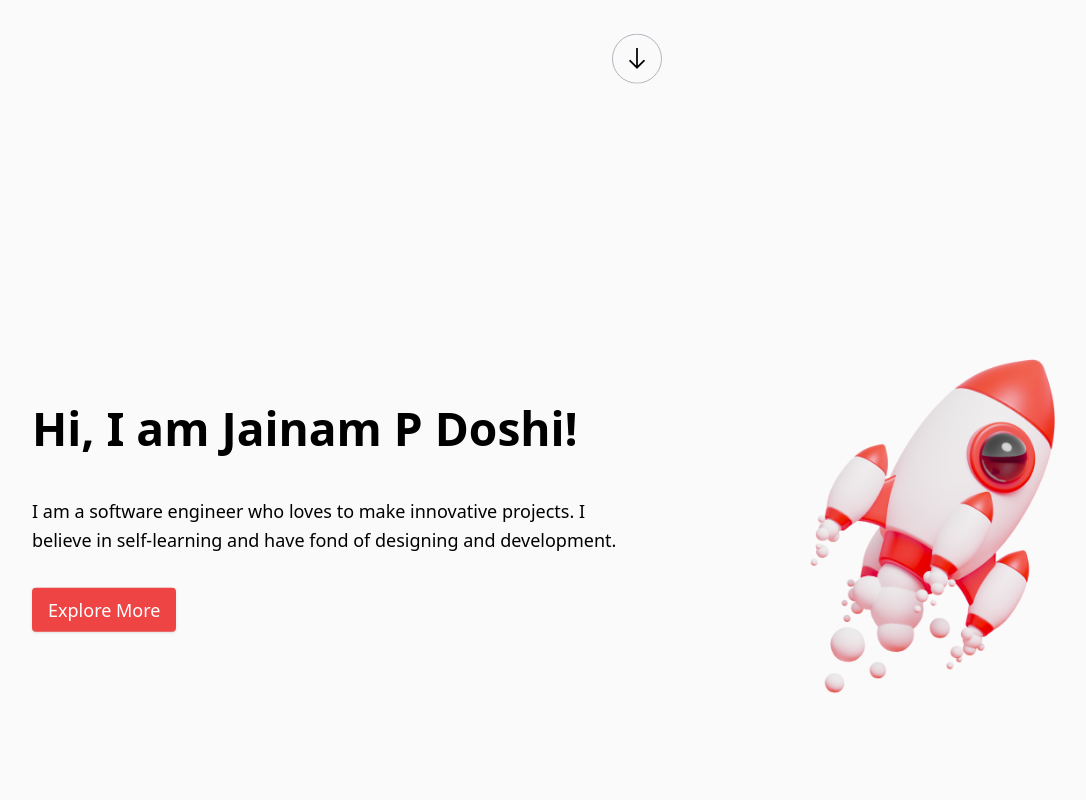
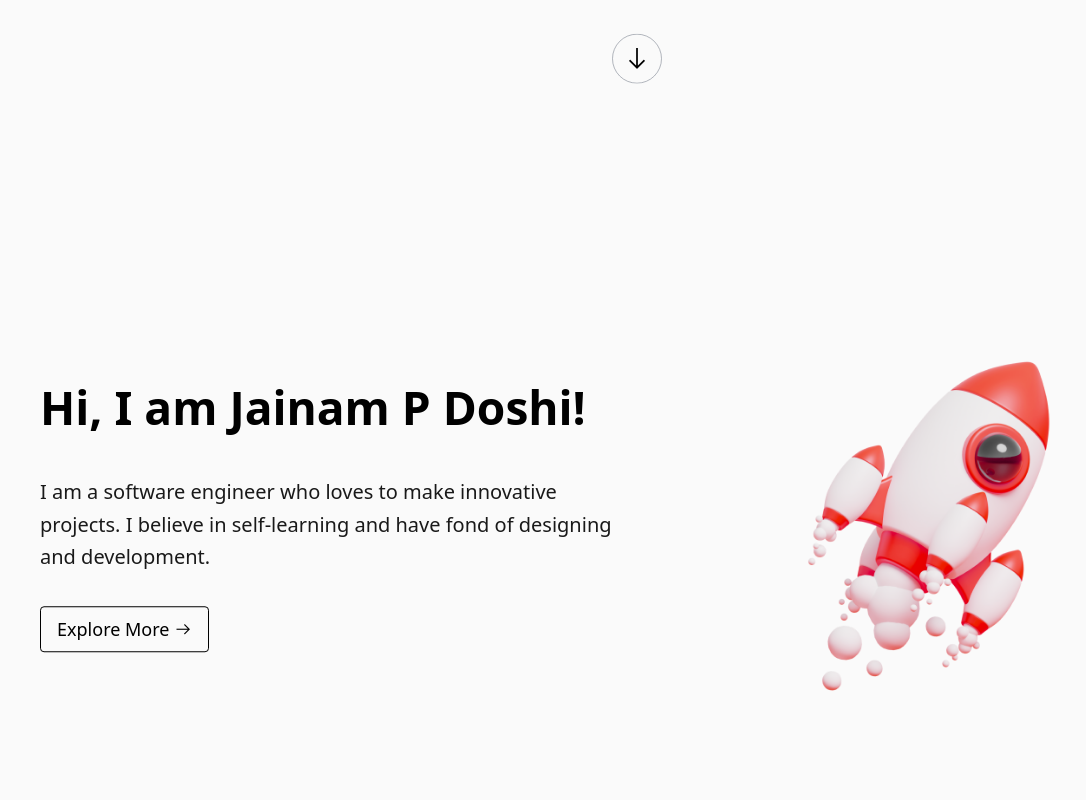
Before and after one commit to jpdoshi/jpdoshi, a React (Vite) app: page / in a window 1280 px wide. Shown: the part 680-1480 px from the top of the page, without its empty margins (8-1094 px from the left). Built offline with nearby package versions, Linux system fonts and the light colour scheme; a web font is replaced by a local one.

Commit message:
style changes

```diff
--- a/src/App.jsx
+++ b/src/App.jsx
@@ -38,16 +38,21 @@ const App = () => {
         <div className="flex h-full flex-col-reverse md:flex-row md:px-6">
           <div className="w-full md:h-[100vh] md:relative">
             <div className="w-full md:absolute md:top-[50%] md:left-[50%] md:translate-x-[-50%] md:translate-y-[-50%]">
-              <h1 className="text-4xl md:text-[3.6vw] font-[900] mb-6 md:mb-12 mt-8 md:mt-0">
+              <h1 className="text-4xl md:text-[3.6vw] font-[900] mb-8 md:mb-12 mt-8 md:mt-0">
                 Hi, I am Jainam P Doshi!
               </h1>
-              <p className="text-lg leading-relaxed mb-6 md:mb-8">
+              <p className="text-lg md:text-xl md:leading-relaxed mb-8 opacity-[90%]">
                 I am a software engineer who loves to make innovative projects.
                 I believe in self-learning and have fond of designing and
                 development.
               </p>
-              <button className="btn cursor-none text-lg text-white bg-red-500 px-4 py-2 block w-full md:w-auto rounded shadow">
-                Explore More
+              <button
+                className="btn cursor-none text-lg px-4 py-2 block w-full md:w-auto rounded border border-[var(--text-color)] hover:text-[var(--bg-color)] hover:bg-[var(--text-color)] duration-500"
+                onClick={() => {
+                  lenis.scrollTo("#about");
+                }}
+              >
+                Explore More <i className="las la-arrow-right"></i>
               </button>
             </div>
           </div>
@@ -55,7 +60,7 @@ const App = () => {
             <img
               src="/assets/rocket.png"
               alt="rocket.png"
-              className="mt-16 md:mt-0 md:w-3/4 md:absolute md:top-[50%] md:left-[50%] md:translate-x-[-50%] md:translate-y-[-50%]"
+              className="mt-16 md:mt-0 w-full md:w-3/4 max-w-[1024px] md:absolute md:top-[50%] md:left-[50%] md:translate-x-[-50%] md:translate-y-[-50%]"
             />
           </div>
         </div>
--- a/src/components/Navbar.jsx
+++ b/src/components/Navbar.jsx
@@ -1,4 +1,4 @@
-import React, { useEffect, useRef } from "react";
+import React, { useEffect, useState, useRef } from "react";
 
 import { useLenis } from "@studio-freight/react-lenis";
 
@@ -45,12 +45,9 @@ const Navbar = () => {
   return (
     <nav
       ref={navbarRef}
-      className="fixed z-50 w-full top-[-100%] px-4 flex h-[64px] duration-[800ms] overflow-auto mix-blend-exclusion"
+      className="fixed z-50 w-full top-[-100%] px-4 md:px-6 flex h-[64px] duration-[800ms] overflow-auto mix-blend-exclusion"
     >
-      <a
-        href="/"
-        className="ml-1 text-lg font-bold cursor-none nav-title my-auto"
-      >
+      <a href="/" className="text-lg font-bold cursor-none nav-title my-auto">
         jpdoshi.
       </a>
       <ul className="ml-2.5 md:ml-auto flex my-auto">
--- a/src/components/Page.jsx
+++ b/src/components/Page.jsx
@@ -19,7 +19,7 @@ const Page = (props) => {
         className={
           props.centerContent
             ? "absolute -translate-x-2/4 -translate-y-2/4 left-[50%] top-[50%]"
-            : "px-4"
+            : "px-4 md:px-6"
         }
       >
         {props.children}
--- a/src/index.css
+++ b/src/index.css
@@ -53,10 +53,11 @@ nav {
 .link:after {
   display: block;
   content: "";
-  border-bottom: solid 2px var(--text-color);
+  border-bottom: solid 2px var(--bg-color);
   transform: scaleX(0);
   transition: transform 250ms ease-in-out;
 }
+
 .link:hover:after {
   transform: scaleX(1);
 }
@@ -70,4 +71,8 @@ nav {
   nav {
     color: var(--text-color);
   }
+
+  .link:after {
+    border-bottom: solid 2px var(--text-color);
+  }
 }
```
